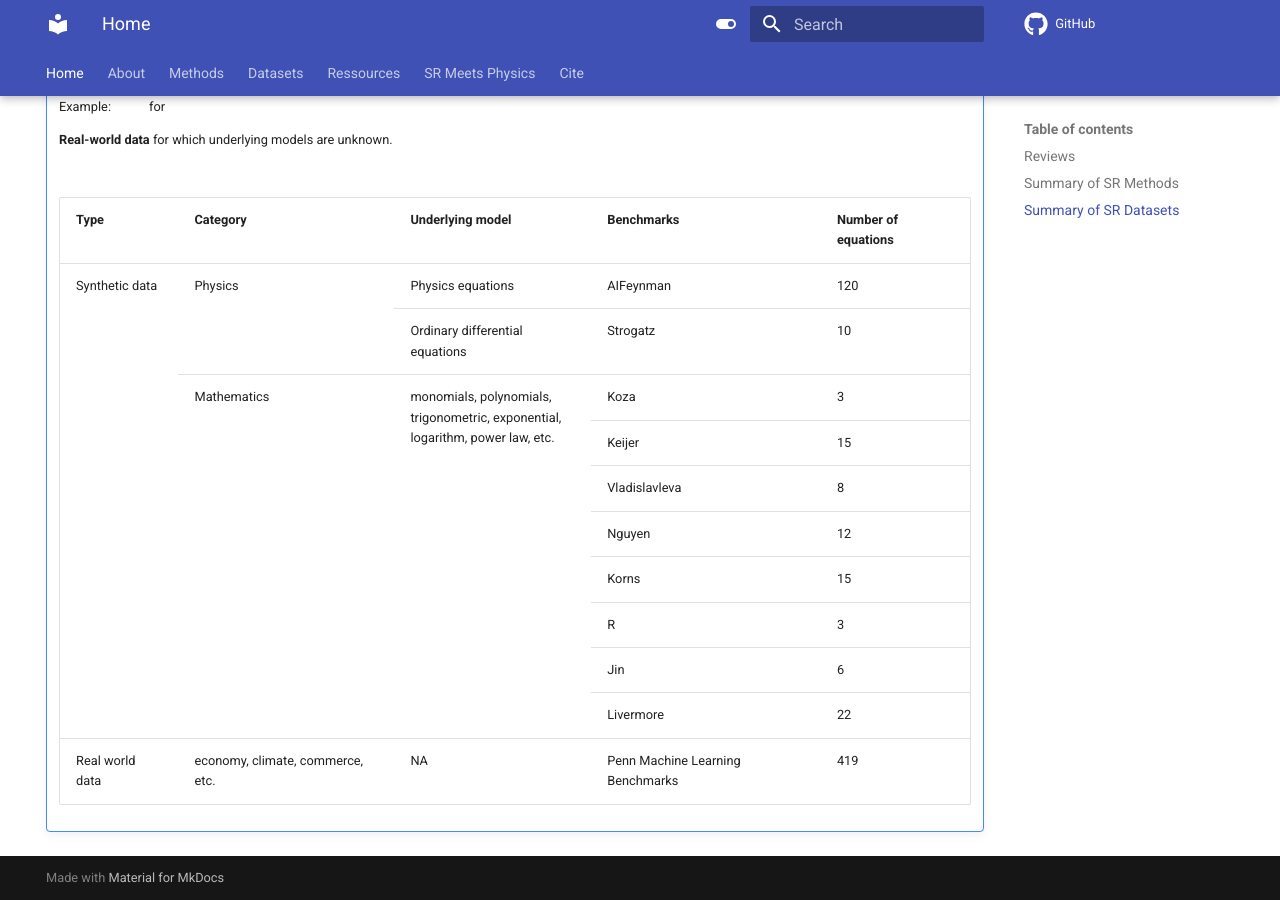
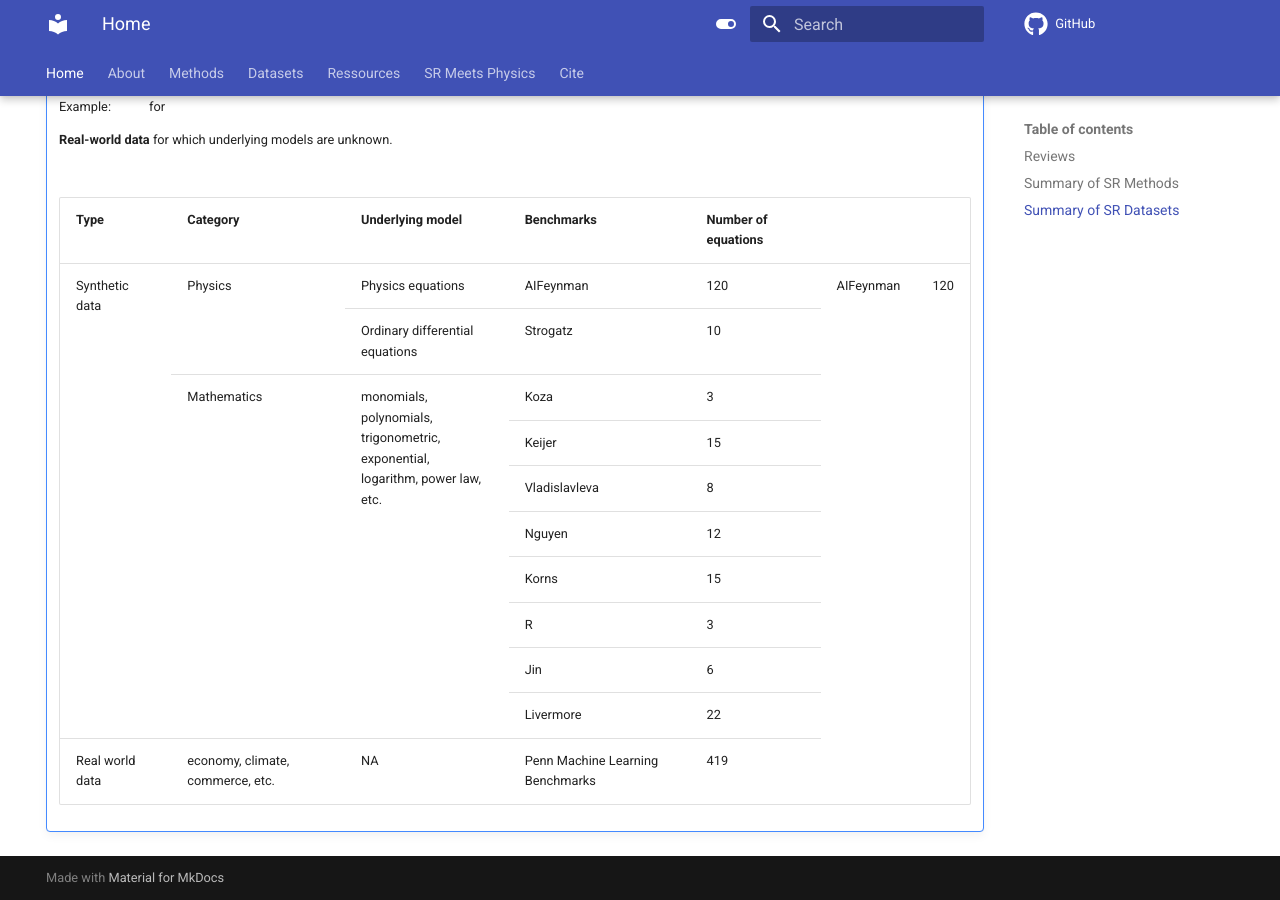
Before and after one commit to nmakke/SR-LivingReview, an MkDocs documentation site: the page built from docs/index.md, in a window 1280 px wide and 900 px high, scrolled down 1309 px. Built offline with MkDocs 1.6.1 and Material for MkDocs 9.7.7, drawn with Linux system fonts in a browser that asks for light colours; formulas are drawn with MathJax 3; comment, search, counter and statistics services are not loaded.

Commit message:
Update index.md

```diff
--- a/docs/index.md
+++ b/docs/index.md
@@ -72,6 +72,8 @@ hide:
                   <td>Physics equations</td>
                   <td>AIFeynman</td>
                   <td>120</td>
+                  <td>AIFeynman</td>
+                  <td>120</td>
               </tr>
               <tr>
                   <td>Ordinary differential equations</td>
```
